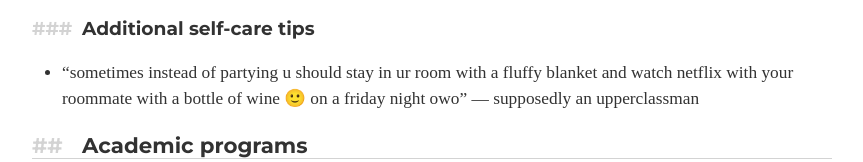
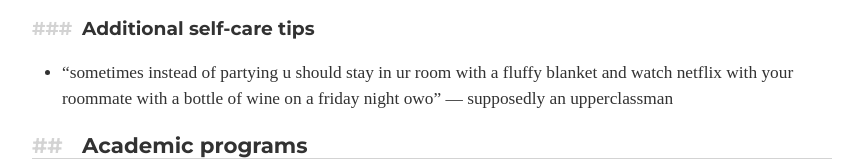
Before and after one commit to mitguide/mitguide.github.io, a Gatsby site: page /2024/red22 in a window 1280 px wide. Shown: the part 1854-2016 px from the top of the page, without its empty margins (208-1071 px from the left). Built offline with nearby package versions, Linux system fonts and the light colour scheme; Gatsby itself is replaced by a stand-in of ours; some packages are replaced by stand-ins of ours; a web font is replaced by a local one.

Commit message:
update text

```diff
--- a/content/2024/red22.mdx
+++ b/content/2024/red22.mdx
@@ -84,10 +84,7 @@ Note: `T = Tuesday, R = Thursday; Sa = Saturday, Su = Sunday`.
 * **Sometimes buying a small meal is better than a snack.** Late night snacks are common at MIT. But buying a small meal (a healthy sandwich, some cooked vegetables, etc.) can satisfy your hunger and help your brain think better than a starchy/sugary snack can.
 
 ### Additional self-care tips
-* &ldquo;sometimes instead of partying u should stay in ur room with a fluffy blanket and watch netflix with your roommate with a bottle of wine
-🙂
-on a friday night
-owo&rdquo; &mdash; supposedly an upperclassman
+* &ldquo;sometimes instead of partying u should stay in ur room with a fluffy blanket and watch netflix with your roommate with a bottle of wine on a friday night owo&rdquo; &mdash; supposedly an upperclassman
 
 ## Academic programs
 * <Link to="/urop">Undergraduate Research Opportunities Program (UROP)</Link>
```
